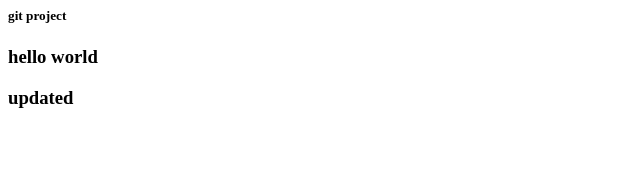
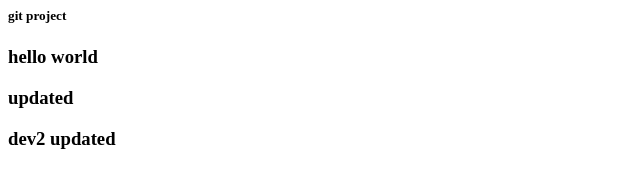
Before and after one commit to GitPasss/git-project, a plain HTML site: page index.html in a window 1280 px wide. Shown: the whole page, without its empty margins (0-640 px from the left). Drawn offline with Linux system fonts and the light colour scheme.

Commit message:
dev2 update

```diff
--- a/index.html
+++ b/index.html
@@ -2,3 +2,5 @@
 <h3>hello world </h3>
 
 <h3> updated</h3>
+
+<h3>dev2 updated</h3>
```
